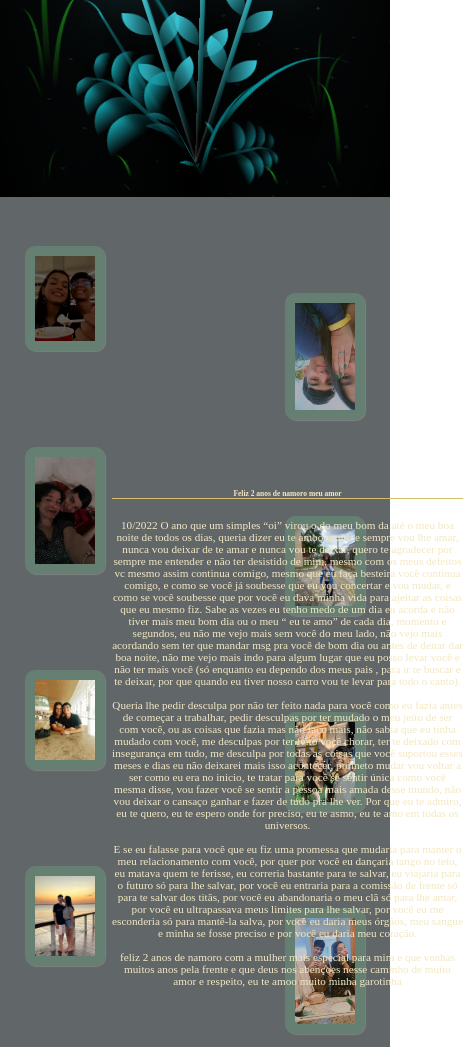
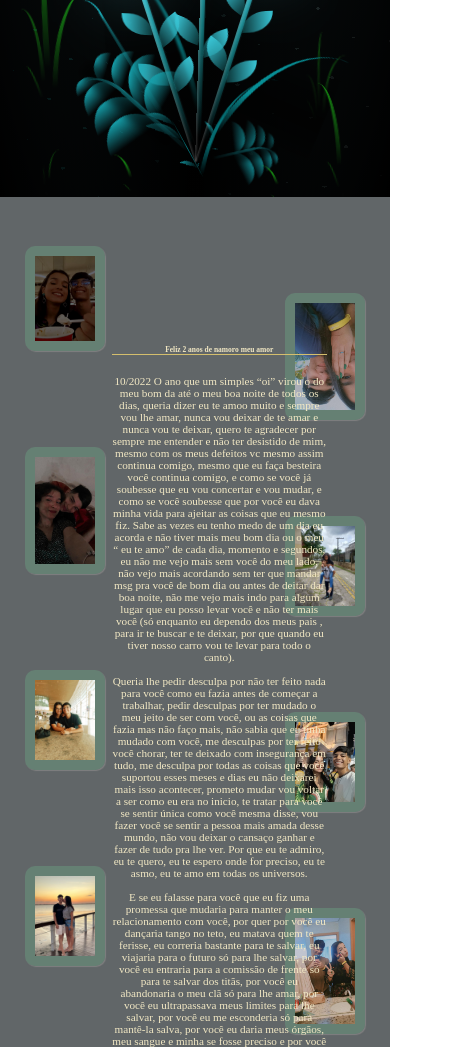
Before and after one commit to luan-frnd/two-years, a plain HTML site: page index.html in a window 390 px wide. Shown: the part 717-1764 px from the top of the page, 463 px wide, since content can reach past the window. Drawn offline with Linux system fonts and the light colour scheme; a web font is replaced by a local one.

Commit message:
responsividade em teste

```diff
--- a/style.css
+++ b/style.css
@@ -1323,7 +1323,7 @@
 
 .text{
   margin-top: 30px;
-  width: 90%;
+  width: 55%;
   font-size: 0.7em;
   display: flex;
   justify-items: center;
```
